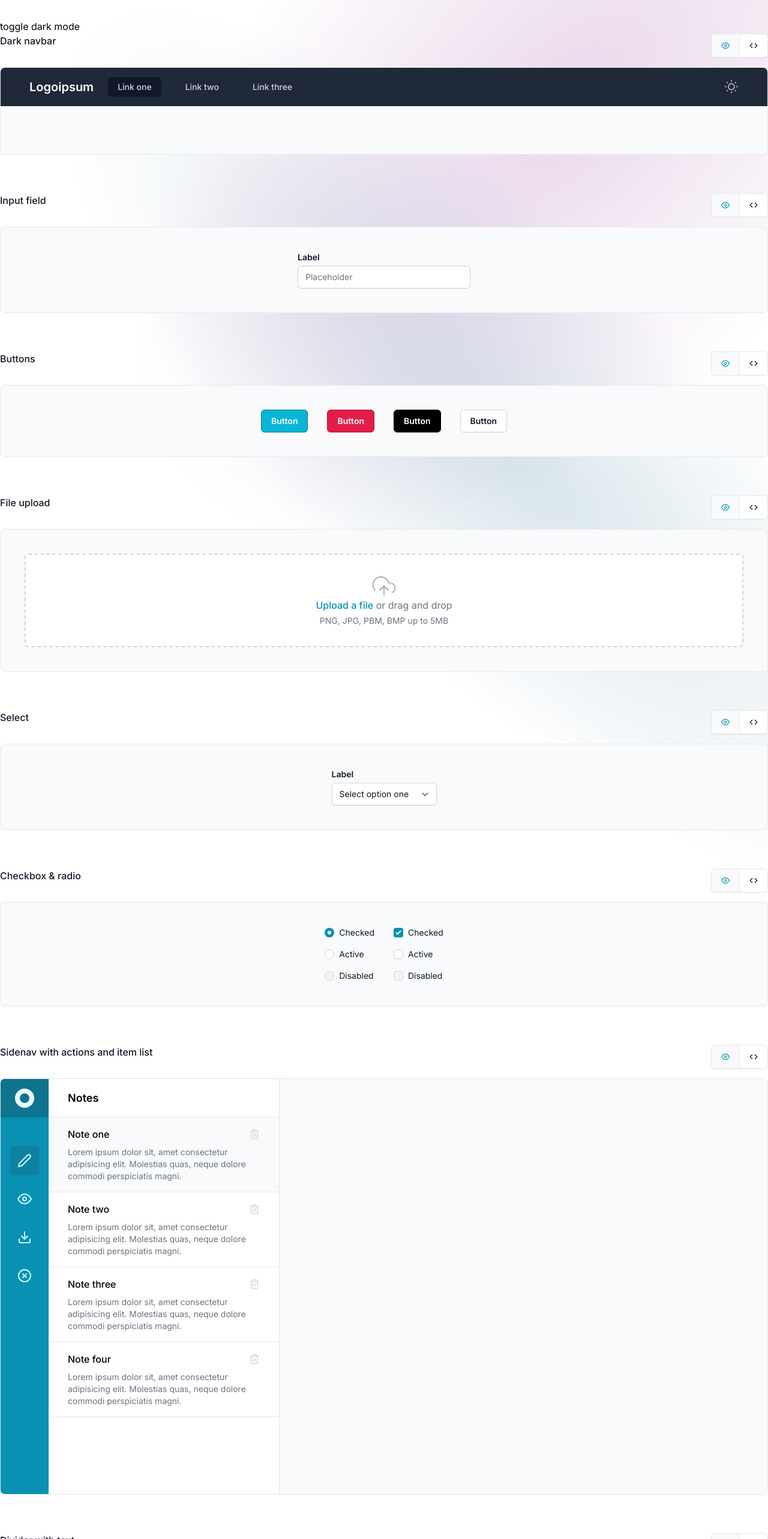
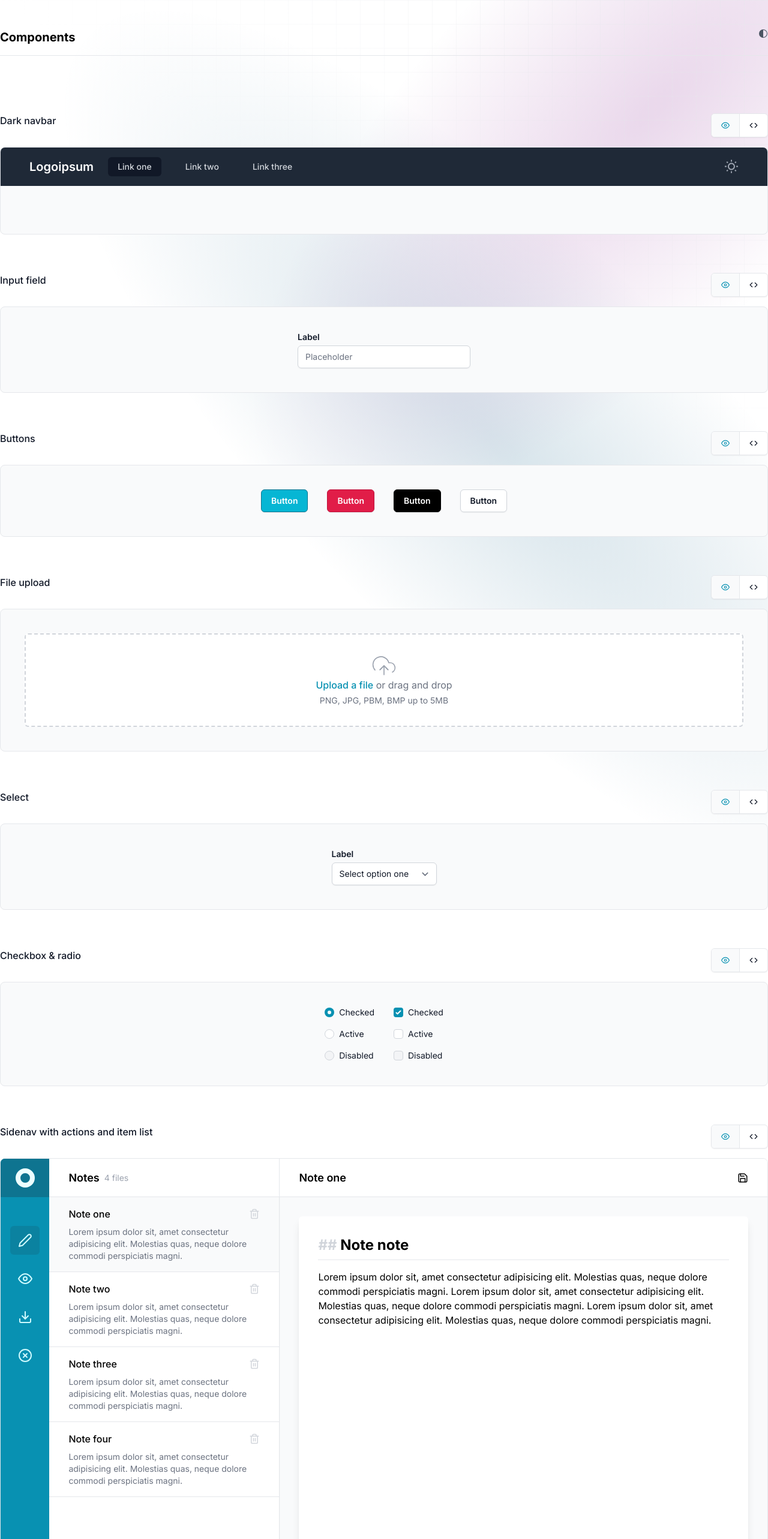
Before and after one commit to rkatanic/tailwind-components, a React (Create React App) app: page / in a window 1280 px wide. Shown: the top 2566 px of the page at 60% size. Built offline with nearby package versions, Linux system fonts and the light colour scheme.

Commit message:
Updates sidenav component

```diff
--- a/src/App.jsx
+++ b/src/App.jsx
@@ -4,6 +4,7 @@ import Button from "./components/Button";
 import CheckboxAndRadio from "./components/CheckboxAndRadio";
 import Divider from "./components/Divider";
 import FileUpload from "./components/FileUpload";
+import Header from "./components/Header";
 import Input from "./components/Input";
 import Modal from "./components/Modal";
 import Navbar from "./components/Navbar";
@@ -13,29 +14,21 @@ import Sidenav from "./components/Sidenav";
 import SideOverlay from "./components/SideOverlay";
 
 const App = () => {
-  const [darkMode, setDarkMode] = useState(false);
-
-  const handleDarkModeToggle = () => {
-    // setDarkMode((prevState) => !prevState);
-    if (document.body.classList.contains("dark")) {
-      document.body.classList.remove("dark");
-    } else {
-      document.body.classList.add("dark");
-    }
-  };
-
   return (
+    <>
       <div
-      className={`App overflow-hidden relative dark:bg-gray-900 py-8 bg-white ${
-        darkMode ? "dark" : ""
-      }`}
+        className={`App overflow-hidden relative dark:bg-gray-900 py-8 bg-white`}
       >
-      <button onClick={handleDarkModeToggle}>toggle dark mode</button>
         <div className="flex flex-col gap-16">
+          <Header />
           <Preview withoutPadding component={<Navbar />} title="Dark navbar" />
           <Preview alignInCenter component={<Input />} title="Input field" />
           <Preview alignInCenter component={<Button />} title="Buttons" />
-        <Preview alignInCenter component={<FileUpload />} title="File upload" />
+          <Preview
+            alignInCenter
+            component={<FileUpload />}
+            title="File upload"
+          />
           <Preview alignInCenter component={<Select />} title="Select" />
           <Preview
             alignInCenter
@@ -65,6 +58,28 @@ const App = () => {
           />
         </div>
       </div>
+      <div className="absolute inset-0 [mask-image:linear-gradient(to_bottom_left,white,transparent,transparent)]">
+        <svg className="h-full w-full absolute inset-0">
+          <defs>
+            <pattern
+              id="grid"
+              width="40"
+              height="40"
+              patternUnits="userSpaceOnUse"
+            >
+              <rect width="40" height="40" fill="url(#tenthGrid)" />
+              <path
+                d="M 100 0 L 0 0 0 100"
+                fill="none"
+                className="stroke-gray-200 dark:stroke-gray-800"
+                stroke-width="1"
+              />
+            </pattern>
+          </defs>
+          <rect width="100%" height="100%" fill="url(#grid)" />
+        </svg>
+      </div>
+    </>
   );
 };
 
--- /dev/null
+++ b/src/components/Header.tsx
@@ -0,0 +1,23 @@
+import { VscColorMode } from "react-icons/vsc";
+
+const Header = (): JSX.Element => {
+  const handleDarkModeToggle = () => {
+    if (document.body.classList.contains("dark")) {
+      document.body.classList.remove("dark");
+    } else {
+      document.body.classList.add("dark");
+    }
+  };
+
+  return (
+    <div className="z-10 w-full max-w-7xl m-auto flex gap-4 justify-between py-4 mb-8 border-b dark:border-gray-700">
+      <h1 className="text-xl font-bold dark:text-gray-200">Components</h1>
+      <VscColorMode
+        onClick={handleDarkModeToggle}
+        className="fill-gray-600 cursor-pointer dark:fill-gray-500"
+      />
+    </div>
+  );
+};
+
+export default Header;
--- a/src/components/Sidenav.tsx
+++ b/src/components/Sidenav.tsx
@@ -4,12 +4,13 @@ import {
   FiDownload,
   FiXCircle,
   FiTrash2,
+  FiSave,
 } from "react-icons/fi";
 
 const Sidenav = (): JSX.Element => {
   return (
     <div className="flex bg-gray-50 dark:bg-gray-900/50 dark:bg-opacity-40">
-      <div className="w-20 bg-cyan-600 flex flex-col items-center gap-12">
+      <div className="w-32 bg-cyan-600 flex flex-col items-center gap-12">
         <div className="flex items-center justify-center h-16 bg-cyan-700 w-full">
           <div className="w-8 h-8 border-cyan-50 border-8 rounded-full"></div>
         </div>
@@ -29,9 +30,12 @@ const Sidenav = (): JSX.Element => {
         </div>
       </div>
 
-      <div className="shadow-sm border-r bg-white pb-32 dark:bg-gray-800 dark:border-gray-700">
+      <div className="shadow-sm border-r bg-white pb-32 dark:bg-gray-800 dark:border-gray-700 w-full max-w-sm">
         <div className="border-b h-16 flex items-center px-8 text-lg font-semibold dark:text-gray-200 dark:border-gray-700">
-          Notes
+          Notes{" "}
+          <span className="text-sm text-gray-400 font-normal ml-2">
+            4 files
+          </span>
         </div>
         <div className="w-full max-w-sm">
           <div className="border-b px-8 py-4 bg-gray-50 dark:bg-gray-700/25 dark:border-gray-700">
@@ -88,6 +92,32 @@ const Sidenav = (): JSX.Element => {
           </div>
         </div>
       </div>
+      <div className="w-full">
+        <div className="bg-white w-full border-b h-16 flex items-center justify-center px-8 text-lg font-semibold dark:text-gray-200 dark:border-gray-700 dark:bg-gray-800">
+          <div className="flex items-center justify-between  w-full max-w-5xl">
+            <div>Note one</div>
+            <FiSave className="dark:stroke-gray-400 cursor-pointer hover:stroke-cyan-500 dark:hover:stroke-cyan-500" />
+          </div>
+        </div>
+
+        <div className="h-full w-full max-w-5xl px-8 pt-8">
+          <div className="shadow-lg bg-white h-full p-8 rounded-md dark:bg-gray-800 dark:border-gray-700">
+            <h2 className="font-bold text-2xl mb-2 dark:text-gray-200">
+              <span className="text-gray-300 dark:text-gray-600">##</span> Note
+              note
+            </h2>
+            <hr className="dark:border-gray-700" />
+            <p className="mt-4 dark:text-gray-400">
+              Lorem ipsum dolor sit, amet consectetur adipisicing elit.
+              Molestias quas, neque dolore commodi perspiciatis magni. Lorem
+              ipsum dolor sit, amet consectetur adipisicing elit. Molestias
+              quas, neque dolore commodi perspiciatis magni. Lorem ipsum dolor
+              sit, amet consectetur adipisicing elit. Molestias quas, neque
+              dolore commodi perspiciatis magni.
+            </p>
+          </div>
+        </div>
+      </div>
     </div>
   );
 };
--- a/src/index.css
+++ b/src/index.css
@@ -25,7 +25,7 @@
     position: absolute;
     content: "";
     transform: rotate(45deg);
-    width: 1000px;
+    width: 700px;
     height: 1800px;
     top: -45rem;
     right: -10rem;
```
Lines whose indentation alone changed are shown as unchanged.
